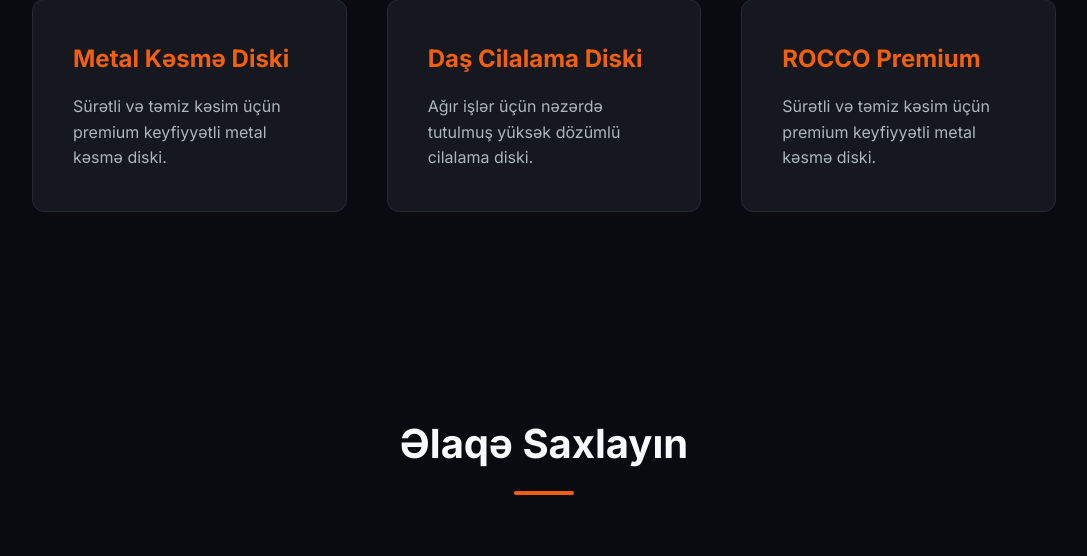
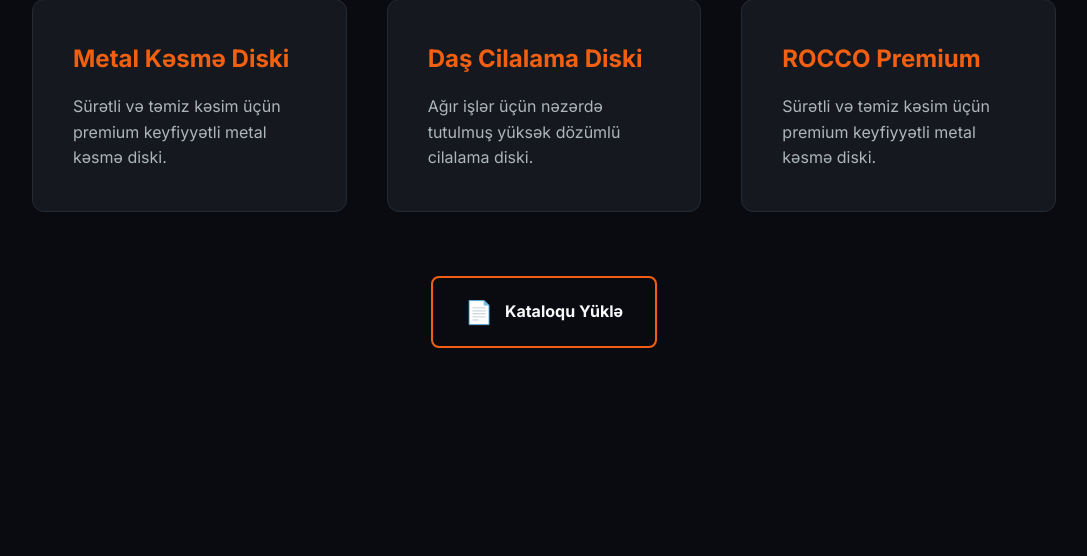
Before and after one commit to testtsubscribe/Rocco_Flask, a Flask app: page / in a window 1280 px wide. Shown: the part 2696-3252 px from the top of the page, without its empty margins (96-1183 px from the left). Run offline with Flask 3, Linux system fonts and the light colour scheme; data comes from the database, SQL or seed files in the repository; both versions use the stored data as it was after the commit.

Commit message:
Catalog pdf added

```diff
--- a/setup_db.py
+++ b/setup_db.py
@@ -192,6 +192,9 @@
         ('contact_btn', 'az', 'Mesaj Göndər'),
         ('contact_btn', 'ru', 'Отправить'),
         ('contact_btn', 'en', 'Send Message'),
+        ('download_catalog', 'az', 'Kataloqu Yüklə'),
+        ('download_catalog', 'ru', 'Скачать каталог'),
+        ('download_catalog', 'en', 'Download Catalog'),
     ]
 
     cursor.executemany('INSERT INTO content (key, lang, value) VALUES (?, ?, ?)', seed_data)
--- a/static/css/style.css
+++ b/static/css/style.css
@@ -401,3 +401,34 @@
         grid-template-columns: 1fr;
     }
 }
+
+/* Catalog Download */
+.catalog-download-container {
+    margin-top: 4rem;
+    text-align: center;
+}
+
+.download-btn {
+    display: inline-flex;
+    align-items: center;
+    gap: 12px;
+    background: transparent;
+    border: 2px solid var(--primary-color);
+    color: var(--text-light);
+    padding: 1rem 2rem;
+    border-radius: 8px;
+    text-decoration: none;
+    font-weight: 700;
+    transition: all var(--transition-speed);
+}
+
+.download-btn:hover {
+    background: var(--primary-color);
+    color: white;
+    transform: translateY(-3px);
+    box-shadow: 0 5px 15px rgba(241, 96, 18, 0.3);
+}
+
+.download-btn .icon {
+    font-size: 1.4rem;
+}
--- a/templates/index.html
+++ b/templates/index.html
@@ -173,6 +173,12 @@
                 <p>{{ content.disc_1_desc }}</p>
             </div>
         </div>
+
+        <div class="catalog-download-container">
+            <a href="{{ url_for('static', filename='catalog/rocco_catalog.pdf') }}" class="download-btn" download>
+                <span class="icon">📄</span> {{ content.download_catalog }}
+            </a>
+        </div>
     </section>
 
     <section id="contact">
```
Also changed, not shown: website.db, 1 other file.
